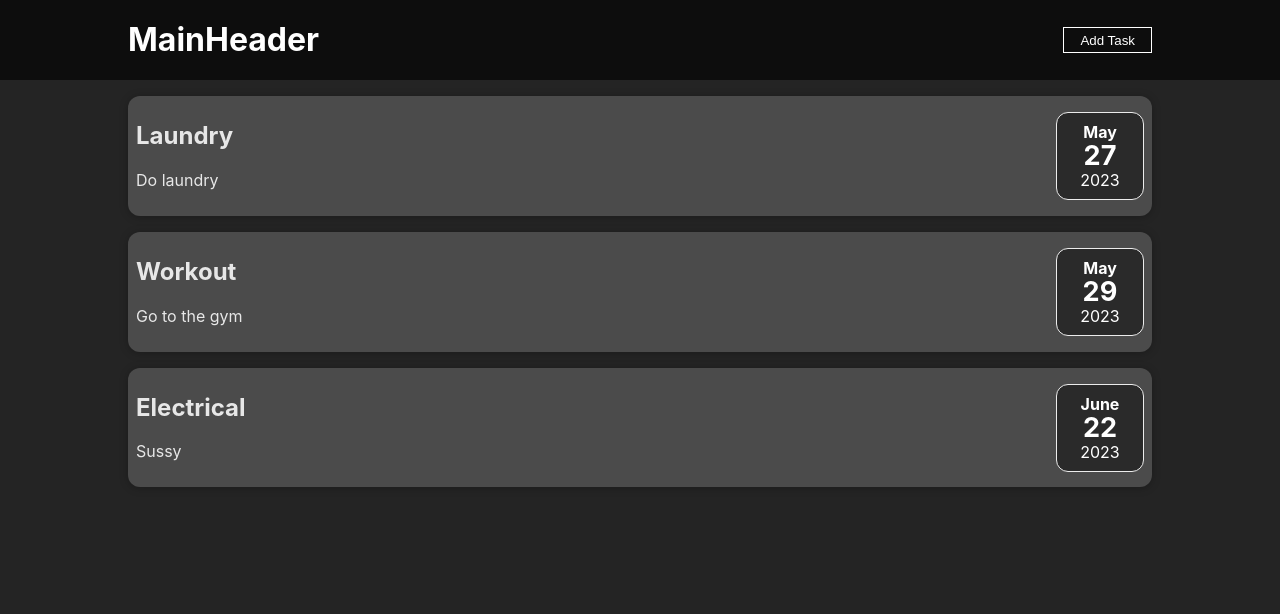
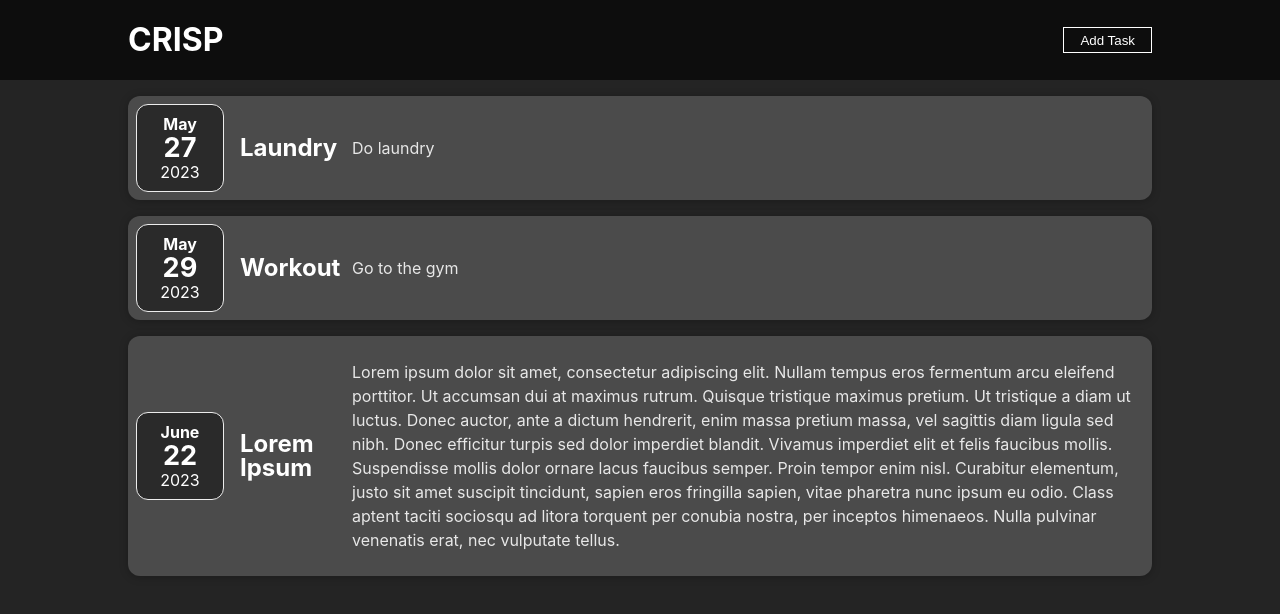
Before and after one commit to hyutake/CRISP-prac, a React (Create React App) app in the folder frontend/: page / in a window 1280 px wide. Shown: the top 614 px of the page. Built offline with nearby package versions, Linux system fonts and the light colour scheme.

Commit message:
Implemented local delete

```diff
--- a/frontend/src/components/Layout/MainHeader.js
+++ b/frontend/src/components/Layout/MainHeader.js
@@ -3,7 +3,7 @@ import classes from './MainHeader.module.css';
 function MainHeader({onAddTask}) {
     return (
         <header className={classes.header}>
-            <h1>MainHeader</h1>
+            <h1>CRISP</h1>
             <nav>
                 <ul className={classes.list}>
                     <li><button type='button' onClick={onAddTask}>Add Task</button></li>
--- a/frontend/src/components/Tasks/TaskItem.js
+++ b/frontend/src/components/Tasks/TaskItem.js
@@ -1,20 +1,49 @@
+import { useState } from "react";
+
 import Card from "../UI/Card";
 import TaskDeadline from "./TaskDeadline";
 
 import classes from "./TaskItem.module.css";
 
 function TaskItem(props) {
+	const [showDelete, setShowDelete] = useState(false);
+
+	const mouseMoveHandler = (event) => {
+		const componentRect = event.target.getBoundingClientRect();
+		// where the cursor is relative to the top left of the component (strictly within the component)
+		const cursorX = event.clientX - componentRect.left;
+		const cursorY = event.clientY - componentRect.top;
+
+		const threshold = 30; // Define the threshold(+/- pixels) for being near the top right corner
+
+		const cursorAtTopRight =
+			cursorX >= componentRect.width - threshold && cursorY <= threshold;
+		if (cursorAtTopRight) {
+			setShowDelete(true);
+		} else {
+			setShowDelete(false);
+		}
+	};
+
+	const mouseLeaveHandler = () => {
+		setShowDelete(false);
+	}
+
+	const deleteTaskHandler = () => {
+		console.log(props.id);
+		props.onDeleteTask(props.id);
+	}
+
 	// title, desc, deadline
 	return (
-		<li>
+		<li onMouseMove={mouseMoveHandler} onMouseLeave={mouseLeaveHandler}>
 			<Card className={classes["task-item"]}>
-				<div>
-					<h2>{props.title}</h2>
-					<p className={classes["task-item__description"]}>
-						{props.desc}
-					</p>
-				</div>
 				<TaskDeadline date={props.deadline} />
+				<h2>{props.title}</h2>
+				<p className={classes["task-item__description"]}>
+					{props.desc}
+				</p>
+				{showDelete && <button type='button' onClick={deleteTaskHandler}>X</button>}
 			</Card>
 		</li>
 	);
--- a/frontend/src/components/Tasks/TaskItem.module.css
+++ b/frontend/src/components/Tasks/TaskItem.module.css
@@ -1,10 +1,11 @@
 .task-item {
 	display: flex;
-	justify-content: space-between;
+	justify-content: space-around;
 	align-items: center;
 	padding: 0.5rem;
 	margin: 1rem 0;
 	background-color: #4b4b4b;
+	position: relative;
 }
 
 .task-item__description {
@@ -17,12 +18,12 @@
 	flex: 1;
 }
 
-.task-item h2 .task-item p {
+.task-item h2 {
 	color: #3a3a3a;
 	font-size: 1.5rem;
-	flex: 1;
 	margin: 0 1rem;
 	color: white;
+	max-width: 6rem;
 }
 
 @media (min-width: 580px) {
@@ -36,6 +37,20 @@
 	.task-item__description h2 {
 		font-size: 1.25rem;
 	}
+}
+
+.task-item button {
+	background: none;
+	border: none;
+	position:absolute;
+	cursor: pointer;
+	top: 0.1rem;
+	right: 0.1rem;
+}
+
+.task-item button:hover {
+	background-color: var(--color-grey-100);
+	cursor: pointer;
 }
 
 .actions {
--- a/frontend/src/components/Tasks/TaskList.js
+++ b/frontend/src/components/Tasks/TaskList.js
@@ -1,21 +1,52 @@
-import TaskItem from './TaskItem';
-import classes from './TaskList.module.css';
+import { useState } from "react";
+import TaskItem from "./TaskItem";
+import classes from "./TaskList.module.css";
 
 const DUMMY_TASKS = [
-    { id: 't1', title: "Laundry", desc: 'Do laundry', deadline: new Date('2023-05-27T12:30:00') },
-    { id: 't2', title: "Workout", desc: 'Go to the gym', deadline: new Date('2023-05-29T17:30:00') },
-    { id: 't3', title: "Electrical", desc: 'Sussy', deadline: new Date('2023-06-22T09:30:00') },
-]
+	{
+		id: "t1",
+		title: "Laundry",
+		desc: "Do laundry",
+		deadline: new Date("2023-05-27T12:30:00"),
+	},
+	{
+		id: "t2",
+		title: "Workout",
+		desc: "Go to the gym",
+		deadline: new Date("2023-05-29T17:30:00"),
+	},
+	{
+		id: "t3",
+		title: "Lorem Ipsum",
+		desc: "Lorem ipsum dolor sit amet, consectetur adipiscing elit. Nullam tempus eros fermentum arcu eleifend porttitor. Ut accumsan dui at maximus rutrum. Quisque tristique maximus pretium. Ut tristique a diam ut luctus. Donec auctor, ante a dictum hendrerit, enim massa pretium massa, vel sagittis diam ligula sed nibh. Donec efficitur turpis sed dolor imperdiet blandit. Vivamus imperdiet elit et felis faucibus mollis. Suspendisse mollis dolor ornare lacus faucibus semper. Proin tempor enim nisl. Curabitur elementum, justo sit amet suscipit tincidunt, sapien eros fringilla sapien, vitae pharetra nunc ipsum eu odio. Class aptent taciti sociosqu ad litora torquent per conubia nostra, per inceptos himenaeos. Nulla pulvinar venenatis erat, nec vulputate tellus.",
+		deadline: new Date("2023-06-22T09:30:00"),
+	},
+];
 
 function TaskList({ tasks }) {
-    const displayTasks = tasks ? tasks : DUMMY_TASKS;
+	const [displayTasks, setDisplayTasks] = useState(DUMMY_TASKS);
 
-    return (
-        <div className={classes['task-list']}>
-            {/* {tasks.map(task => <Task title={task.title} desc={task.desc} deadline={task.deadline} />)} */}
-            {displayTasks.map(task => <TaskItem key={task.id} title={task.title} desc={task.desc} deadline={task.deadline} />)}
-        </div>
-    );
+	const deleteTaskHandler = (id) => {
+		setDisplayTasks((oldTasks) => {
+			return oldTasks.filter((task) => task.id !== id);
+		});
+	};
+
+	return (
+		<div className={classes["task-list"]}>
+			{/* {tasks.map(task => <Task title={task.title} desc={task.desc} deadline={task.deadline} />)} */}
+			{displayTasks.map((task) => (
+				<TaskItem
+					key={task.id}
+                    id={task.id}
+					title={task.title}
+					desc={task.desc}
+					deadline={task.deadline}
+					onDeleteTask={deleteTaskHandler}
+				/>
+			))}
+		</div>
+	);
 }
 
 export default TaskList;
```
